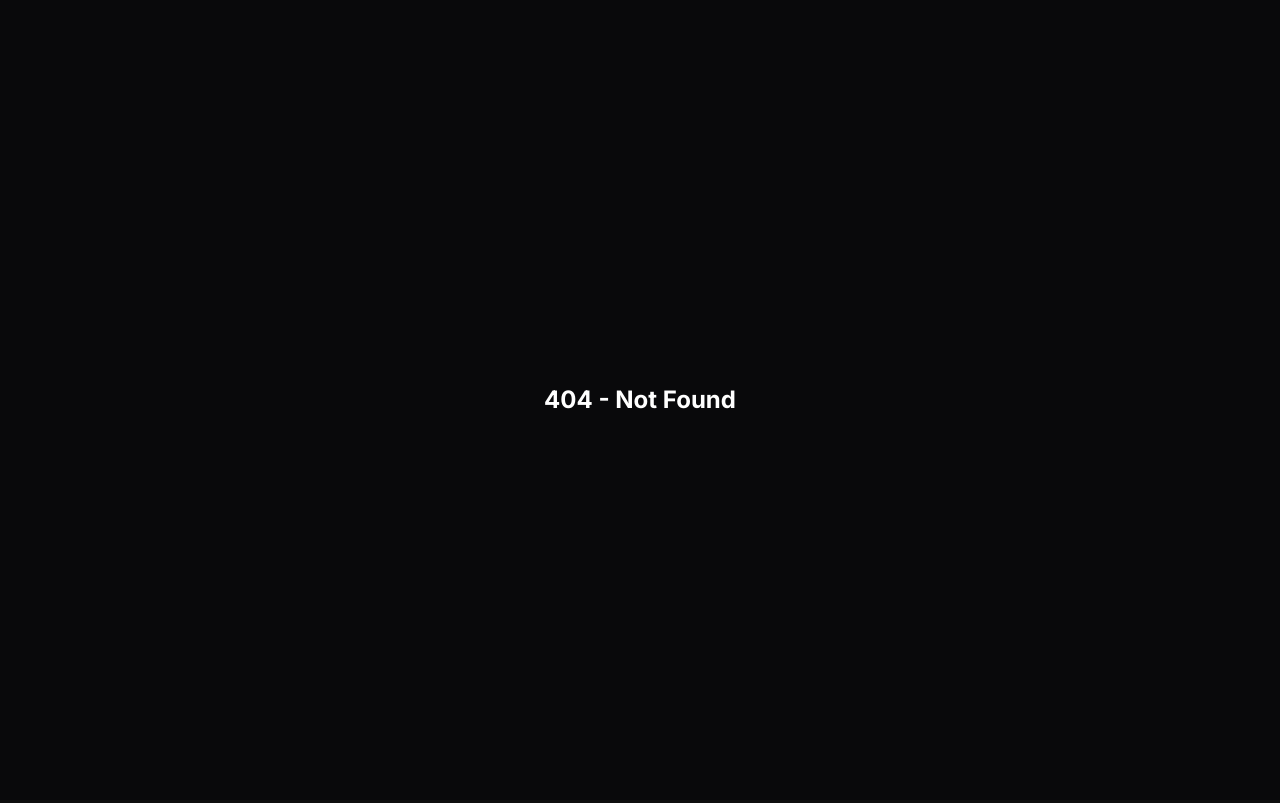
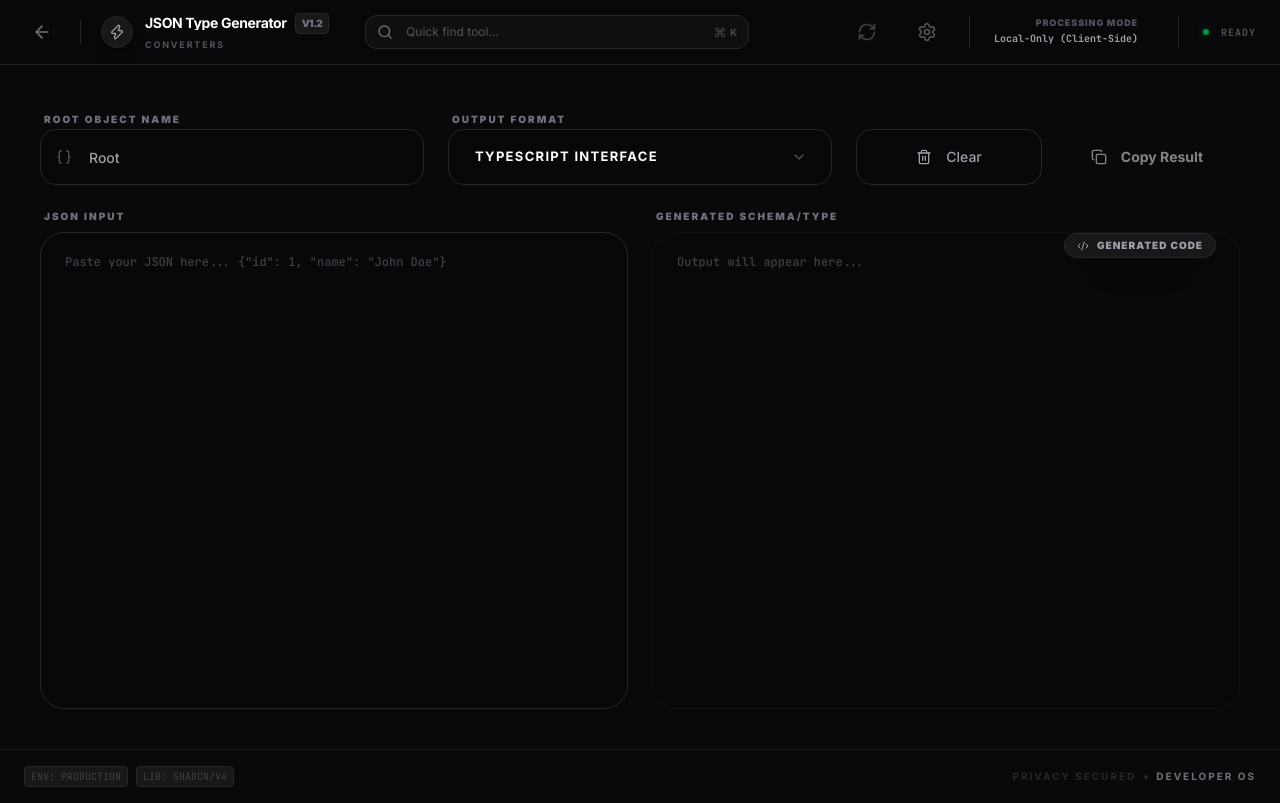
Before and after one commit to hisham-pp/toolkit, a Next.js app: page /tools/json-type-gen in a window 1280 px wide. Before the commit this address had no page. Built offline with nearby package versions, Linux system fonts and the light colour scheme.

Commit message:
feat: add JSON Type Generator tool and implementation roadmap
- Created TODO.md to track new tool implementation roadmap
- Implemented JSON to TypeScript/Zod/Go generator tool
- Registered the new tool in ToolRegistry

```diff
--- /dev/null
+++ b/src/app/tools/json-type-gen/page.tsx
@@ -0,0 +1,242 @@
+"use client";
+
+import React, { useState, useEffect, useCallback } from "react";
+import ToolLayout from "@/components/ToolLayout";
+import { ToolRegistry } from "@/utility/constants/tools";
+import { M3Textarea, M3Select, M3Input } from "@/components/ui/m3-ui";
+import { Button } from "@/components/ui/button";
+import { Copy, Trash2, Check, Braces, Code2, Zap } from "lucide-react";
+import { toast } from "sonner";
+import { motion, AnimatePresence } from "framer-motion";
+
+export default function JSONTypeGen() {
+  const tool = ToolRegistry.getById("json-type-gen")!;
+  const [input, setInput] = useState("");
+  const [output, setOutput] = useState("");
+  const [rootName, setRootName] = useState("Root");
+  const [format, setFormat] = useState("typescript");
+  const [isCopied, setIsCopied] = useState(false);
+
+  const formatOptions = [
+    { label: "TypeScript Interface", value: "typescript" },
+    { label: "Zod Schema", value: "zod" },
+    { label: "Go Struct", value: "go" },
+  ];
+
+  const generateTypes = useCallback(() => {
+    if (!input.trim()) {
+      setOutput("");
+      return;
+    }
+
+    try {
+      const parsed = JSON.parse(input);
+      let generated = "";
+
+      if (format === "typescript") {
+        generated = generateTS(parsed, rootName);
+      } else if (format === "zod") {
+        generated = generateZod(parsed, rootName);
+      } else if (format === "go") {
+        generated = generateGo(parsed, rootName);
+      }
+
+      setOutput(generated);
+    } catch (err) {
+      setOutput("// Invalid JSON input");
+    }
+  }, [input, format, rootName]);
+
+  useEffect(() => {
+    generateTypes();
+  }, [generateTypes]);
+
+  const handleCopy = () => {
+    navigator.clipboard.writeText(output);
+    setIsCopied(true);
+    toast.success("Copied to clipboard");
+    setTimeout(() => setIsCopied(false), 2000);
+  };
+
+  const handleClear = () => {
+    setInput("");
+    setOutput("");
+    toast.info("Cleared workspace");
+  };
+
+  return (
+    <ToolLayout tool={tool}>
+      <div className="flex flex-col h-full gap-6 animate-in fade-in duration-700">
+        {/* Header Options */}
+        <div className="grid grid-cols-1 md:grid-cols-3 gap-6">
+          <M3Input
+            label="Root Object Name"
+            placeholder="e.g. UserResponse"
+            value={rootName}
+            onChange={(e) => setRootName(e.target.value)}
+            icon={<Braces className="w-4 h-4" />}
+          />
+          <M3Select
+            label="Output Format"
+            value={format}
+            onChange={setFormat}
+            options={formatOptions}
+          />
+          <div className="flex items-end gap-3">
+            <Button
+              variant="outline"
+              className="h-14 flex-1 rounded-2xl border-zinc-800 bg-zinc-950/50 hover:bg-zinc-900 text-zinc-400 hover:text-white"
+              onClick={handleClear}
+            >
+              <Trash2 className="w-4 h-4 mr-2" />
+              Clear
+            </Button>
+            <Button
+              className="h-14 flex-1 rounded-2xl bg-primary hover:bg-primary/90 text-white font-bold"
+              onClick={handleCopy}
+              disabled={!output || output.includes("Invalid")}
+            >
+              {isCopied ? <Check className="w-4 h-4 mr-2" /> : <Copy className="w-4 h-4 mr-2" />}
+              {isCopied ? "Copied" : "Copy Result"}
+            </Button>
+          </div>
+        </div>
+
+        {/* Editor Area */}
+        <div className="flex-1 grid grid-cols-1 lg:grid-cols-2 gap-6 min-h-[500px]">
+          <div className="relative flex flex-col group">
+            <div className="absolute top-6 right-6 z-10 opacity-0 group-hover:opacity-100 transition-opacity">
+               <div className="px-3 py-1 bg-zinc-900 border border-zinc-800 rounded-full text-[10px] font-black text-zinc-500 uppercase tracking-widest flex items-center gap-2">
+                 <Zap className="w-3 h-3 text-primary" />
+                 JSON Input
+               </div>
+            </div>
+            <M3Textarea
+              label="JSON Input"
+              placeholder='Paste your JSON here... {"id": 1, "name": "John Doe"}'
+              className="flex-1 font-mono text-xs leading-relaxed"
+              value={input}
+              onChange={(e) => setInput(e.target.value)}
+            />
+          </div>
+
+          <div className="relative flex flex-col group">
+            <div className="absolute top-6 right-6 z-10">
+               <div className="px-3 py-1 bg-zinc-900 border border-zinc-800 rounded-full text-[10px] font-black text-primary uppercase tracking-widest flex items-center gap-2 shadow-2xl">
+                 <Code2 className="w-3 h-3" />
+                 Generated Code
+               </div>
+            </div>
+            <M3Textarea
+              label="Generated Schema/Type"
+              readOnly
+              placeholder="Output will appear here..."
+              className="flex-1 font-mono text-xs leading-relaxed bg-zinc-950/30 border-zinc-900/50 text-primary/80"
+              value={output}
+            />
+          </div>
+        </div>
+      </div>
+    </ToolLayout>
+  );
+}
+
+// Helper: Title Case
+function toTitleCase(str: string) {
+  return str.replace(/\w\S*/g, (txt) => txt.charAt(0).toUpperCase() + txt.substr(1).toLowerCase());
+}
+
+// Conversion Logic: TypeScript
+function generateTS(obj: any, name: string): string {
+  const interfaces: string[] = [];
+
+  function process(current: any, currentName: string): string {
+    if (current === null) return "any";
+    if (Array.isArray(current)) {
+      if (current.length === 0) return "any[]";
+      const type = process(current[0], currentName + "Item");
+      return `${type}[]`;
+    }
+    if (typeof current === "object") {
+      const interfaceName = toTitleCase(currentName);
+      let res = `interface ${interfaceName} {\n`;
+      for (const key in current) {
+        const type = process(current[key], key);
+        res += `  ${key}: ${type};\n`;
+      }
+      res += `}`;
+      interfaces.push(res);
+      return interfaceName;
+    }
+    return typeof current;
+  }
+
+  process(obj, name);
+  return interfaces.reverse().join("\n\n");
+}
+
+// Conversion Logic: Zod
+function generateZod(obj: any, name: string): string {
+  const schemas: string[] = [];
+
+  function process(current: any, currentName: string): string {
+    if (current === null) return "z.any()";
+    if (Array.isArray(current)) {
+      if (current.length === 0) return "z.array(z.any())";
+      const type = process(current[0], currentName + "Item");
+      return `z.array(${type})`;
+    }
+    if (typeof current === "object") {
+      const schemaName = currentName.charAt(0).toLowerCase() + currentName.slice(1) + "Schema";
+      let res = `const ${schemaName} = z.object({\n`;
+      for (const key in current) {
+        const type = process(current[key], key);
+        res += `  ${key}: ${type},\n`;
+      }
+      res += `});`;
+      schemas.push(res);
+      return schemaName;
+    }
+    if (typeof current === "string") return "z.string()";
+    if (typeof current === "number") return "z.number()";
+    if (typeof current === "boolean") return "z.boolean()";
+    return "z.any()";
+  }
+
+  process(obj, name);
+  const header = `import { z } from "zod";\n\n`;
+  return header + schemas.reverse().join("\n\n");
+}
+
+// Conversion Logic: Go
+function generateGo(obj: any, name: string): string {
+  const structs: string[] = [];
+
+  function process(current: any, currentName: string): string {
+    if (current === null) return "interface{}";
+    if (Array.isArray(current)) {
+      if (current.length === 0) return "[]interface{}";
+      const type = process(current[0], currentName + "Item");
+      return `[]${type}`;
+    }
+    if (typeof current === "object") {
+      const structName = toTitleCase(currentName);
+      let res = `type ${structName} struct {\n`;
+      for (const key in current) {
+        const type = process(current[key], key);
+        const goKey = toTitleCase(key);
+        res += `\t${goKey} ${type} \`json:"${key}"\`\n`;
+      }
+      res += `}`;
+      structs.push(res);
+      return structName;
+    }
+    if (typeof current === "string") return "string";
+    if (typeof current === "number") return Number.isInteger(current) ? "int" : "float64";
+    if (typeof current === "boolean") return "bool";
+    return "interface{}";
+  }
+
+  process(obj, name);
+  return structs.reverse().join("\n\n");
+}
--- a/src/utility/constants/tools.ts
+++ b/src/utility/constants/tools.ts
@@ -108,6 +108,15 @@ export class ToolRegistry {
       "/tools/env-manager",
       ToolCategory.Formatting,
       ["environment", "variables", "secrets", "config", "dotenv"]
+    ),
+    new Tool(
+      "json-type-gen",
+      "JSON Type Generator",
+      "Convert JSON objects into TypeScript Interfaces, Zod Schemas, or Go Structs.",
+      Zap,
+      "/tools/json-type-gen",
+      ToolCategory.Converters,
+      ["json", "typescript", "zod", "go", "schema", "interface", "converter"]
     ),
     new Tool(
       "json-formatter",
```
Also changed, not shown: 1 other file (tests, documents, lock files or other folders).
